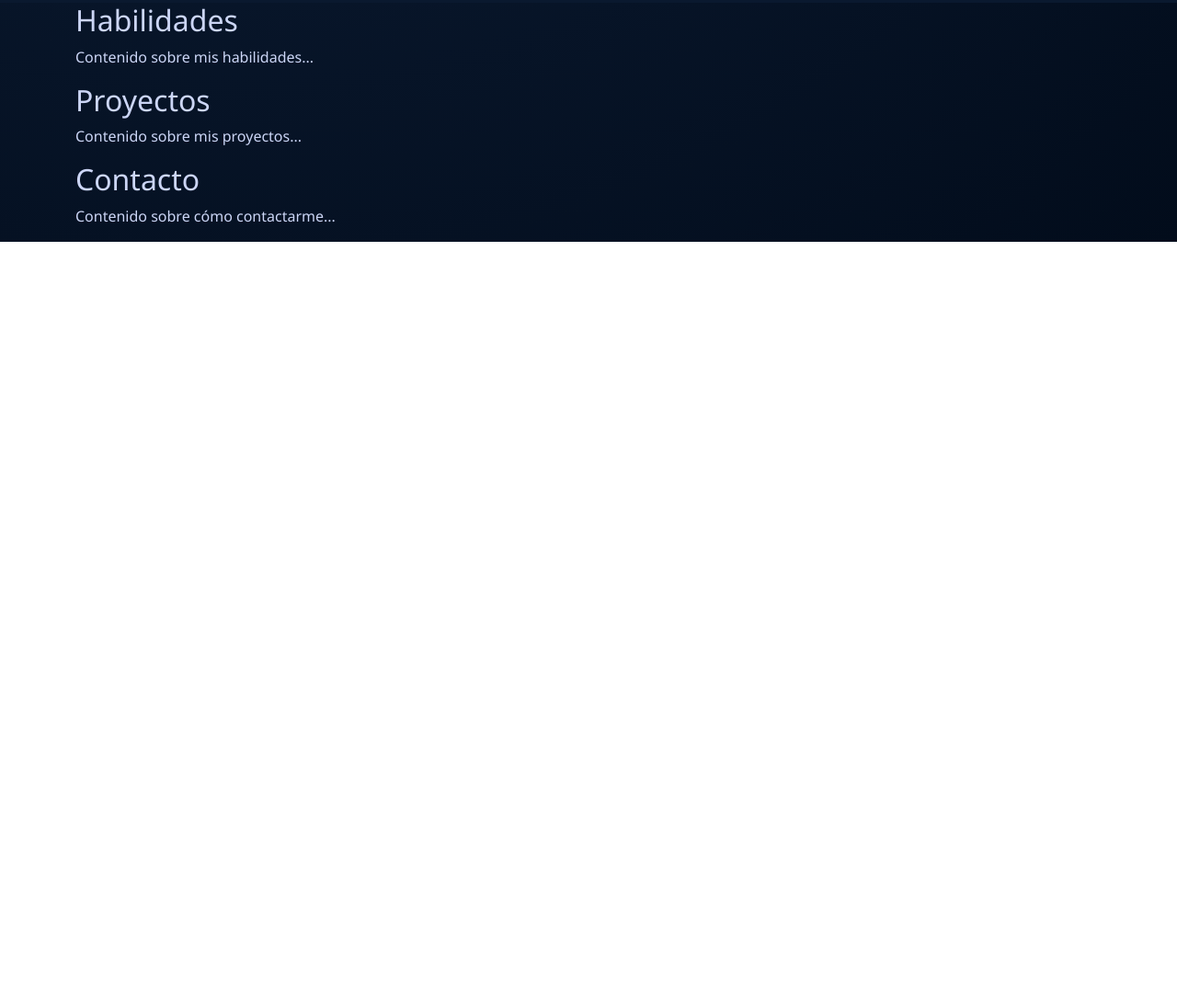
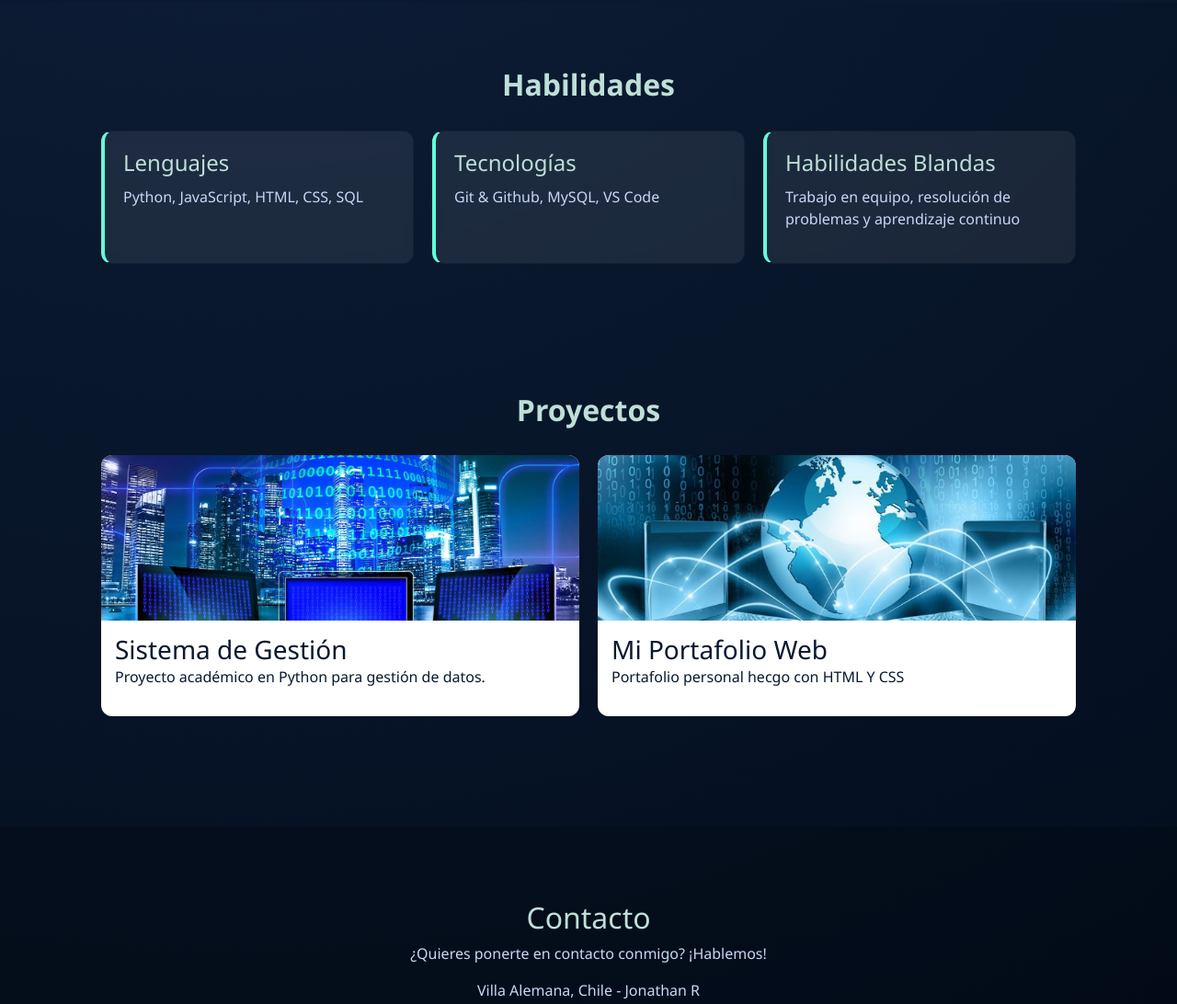
Before and after one commit to JonathanRiveraG/Portafolio, a plain HTML site: page index.html in a window 1280 px wide. Shown: the part 1395-2487 px from the top of the page at 92% size. Before the commit the page ends 1658 px from the top, so only its background shows below. Drawn offline with nearby package versions, Linux system fonts and the light colour scheme.

Commit message:
ultimos cambios

```diff
--- a/css/styles.css
+++ b/css/styles.css
@@ -12,3 +12,105 @@ h1 {
     color:#bedfd7;
 
 }
+
+.titulo-seccion {
+    text-align: center;
+    color: #bedfd7;
+    font-size: 32px;
+    font-weight: 800;
+    margin-bottom: 30px;
+}
+
+#habilidades, #proyectos {
+    padding: 70px 20px;
+    max-width: 1100px;
+    margin: auto;
+}
+
+.contenedor-cards {
+    display: grid;
+    grid-template-columns: repeat(auto-fit, minmax(250px, 1fr));
+    gap: 20px;
+}
+
+.card {
+    background: rgba(255,255,255,0.08);
+    backdrop-filter: blur(5px);
+    border: 1px solid rgba(255,255,255.0.15);
+    border-left: 4px solid #64ffda;
+    padding: 20px;
+    border-radius: 12px;
+}
+
+.card h4 {
+    color: #bedfd7;
+    margin: 0;
+}
+
+.card p {
+    color: #ccd6f6;
+    margin-top: 10px;
+}
+
+/*PROYECTOS*/
+.proyecto {
+    background: white;
+    border-radius: 12px;
+    overflow: hidden;
+    color: #0a192f;
+}
+
+.proyecto img {
+    width: 100%;
+    height: 180px;
+    object-fit: cover;
+}
+
+.proyecto-info {
+    padding: 15px;
+}
+
+.proyecto-info h3 {
+    color: #0a192f;
+    margin: 0;
+}
+
+/*CONTACTO*/
+#contacto {
+    text-align: center;
+    padding: 80px 20px;
+    background: rgba(0,0,0,0.2);
+    margin-top: 50px;
+}
+
+#contacto h2 {
+    color: #bedfd7;
+}
+
+/* RESPONSIVE*/
+@media (max-width: 768px) {
+    .titulo-seccion {
+        font-size: 26px;
+    }
+
+    #habilidades, #proyectos {
+        padding: 40px 15px;
+    }
+
+    .contenedor-cards {
+        grid-template-columns: 1fr;
+    }
+
+    .proyecto img {
+        height: 200px;
+    }
+
+    #contacto {
+        padding: 50px 15px;
+    }
+
+    nav, header {
+        flex-direction: column;
+        text-align: center;
+    }
+}
--- a/index.html
+++ b/index.html
@@ -43,9 +43,8 @@
             </div>
         </nav>
         <div class="d-flex flex-column justify-content-center align-items-center text-center"
-                style="min-height: 80vh; padding: 20px;">
-            <img src="img/codigo3.jpg" alt="foto de Jonathan rivera" class="img-fluid rounded-circle mb-4"
-            style="width: 180px; height: 180px; object-fit: cover; border: 3px solid #64ffda;
+            style="min-height: 80vh; padding: 20px;">
+            <img src="img/codigo3.jpg" alt="foto de Jonathan rivera" class="img-fluid rounded-circle mb-4" style="width: 180px; height: 180px; object-fit: cover; border: 3px solid #64ffda;
             box-shadow: 0 0 20px rgba(100, 255, 218, 0.3);">
             <h1>
                 Hola, soy <span class="text-primary">Jonathan Rivera Gómez</span>
@@ -61,39 +60,68 @@
             <div class="container">
                 <div class="row align-items-center">
                     <div class="col-md6 text-center mb-4">
-                        <img src="img/codigo1.webp" alt="sobre mi" class="img-fluid rounded" style="max-width: 350px; border:2px solid #64ffda;">
+                        <img src="img/codigo1.webp" alt="sobre mi" class="img-fluid rounded"
+                            style="max-width: 350px; border:2px solid #64ffda;">
                     </div>
                     <div class="col-md-6">
                         <h2 style="color: #64ffda;">Sobre mi</h2>
                         <p style="color: white; margin-top: 15px;">Carrera Ingenieria en informarica, ingreso año 2025.
                             He trabajado en diferentes areas en mi vida que me a
-                            llevado al crecimiento no solo laboral, sino tambien personal, tengo madurez laboral y compromiso hacia lo que hago.</p>
-                            <p style="color: whitesmoke; margin-top: 15px;">Vivo en villa alemana, junto con mi familia, me gusta tocar teclado y pasar tiempo en la naturaleza.</p>
-                            <p style="color: white; margin-top: 15px;">Mi objetivo es buscar oportunidades de práctica profesional o proyectos donde pueda aplicar mis conocimientos de desarrollo de software, aprender nuevas tecnologías y aportar valor en equipos multidisciplinarios.</p>
+                            llevado al crecimiento no solo laboral, sino tambien personal, tengo madurez laboral y
+                            compromiso hacia lo que hago.</p>
+                        <p style="color: whitesmoke; margin-top: 15px;">Vivo en villa alemana, junto con mi familia, me
+                            gusta tocar teclado y pasar tiempo en la naturaleza.</p>
+                        <p style="color: white; margin-top: 15px;">Mi objetivo es buscar oportunidades de práctica
+                            profesional o proyectos donde pueda aplicar mis conocimientos de desarrollo de software,
+                            aprender nuevas tecnologías y aportar valor en equipos multidisciplinarios.</p>
                     </div>
                 </div>
             </div>
         </section>
 
         <section id="habilidades">
-            <div class="container">
-                <h2>Habilidades</h2>
-                <p>Contenido sobre mis habilidades...</p>
-            </div>
+                <h2 class="titulo-seccion">Habilidades</h2>
+                <div class="contenedor-cards">
+                    <article class="card">
+                        <h4> Lenguajes </h4>
+                        <p>Python, JavaScript, HTML, CSS, SQL</p>
+                        </article>
+                        <article class="card">
+                            <h4> Tecnologías </h4>
+                            <p>Git & Github, MySQL, VS Code</p>
+                        </article>
+                        <article class="card">
+                            <h4>Habilidades Blandas</h4>
+                            <p>Trabajo en equipo, resolución de problemas y aprendizaje continuo</p>
+                        </article>
+                </div>
         </section>
 
         <section id="proyectos">
-            <div class="container">
-                <h2>Proyectos</h2>
-                <p>Contenido sobre mis proyectos...</p>
+            <h2 class="titulo-seccion">Proyectos</h2>
+            <div class="contenedor-cards">
+                <article class="proyecto">
+                    <img src="img/monitor-1307227_1280.jpg" alt="Proyecto">
+                    <div class="proyecto-info">
+                        <h3>Sistema de Gestión</h3>
+                        <p>Proyecto académico en Python para gestión de datos.</p>
+                    </div>
+                </article>
+                <article class="proyecto">
+                    <img src="img/d8fc8217fda4f25b36a667ab538a1a81.jpg" alt="Portafolio">
+                    <div class="proyecto-info">
+                        <h3>Mi Portafolio Web</h3>
+                        <p>Portafolio personal hecgo con HTML Y CSS</p>
+                    </div>
+                </article>
             </div>
         </section>
 
         <section id="contacto">
-            <div class="container">
-                <h2>Contacto</h2>
-                <p>Contenido sobre cómo contactarme...</p>
-            </div>
+            <h2>Contacto</h2>
+            <p>¿Quieres ponerte en contacto conmigo? ¡Hablemos!</p>
+            <p>Villa Alemana, Chile - Jonathan R</p>
+            <a href="https://github.com/JonathanRiveraG" style="color: #00b4d8;">GitHub</a> |
         </section>
     </header>
 
```
Also changed, not shown: img/d8fc8217fda4f25b36a667ab538a1a81.jpg (added), img/monitor-1307227_1280.jpg (added).
